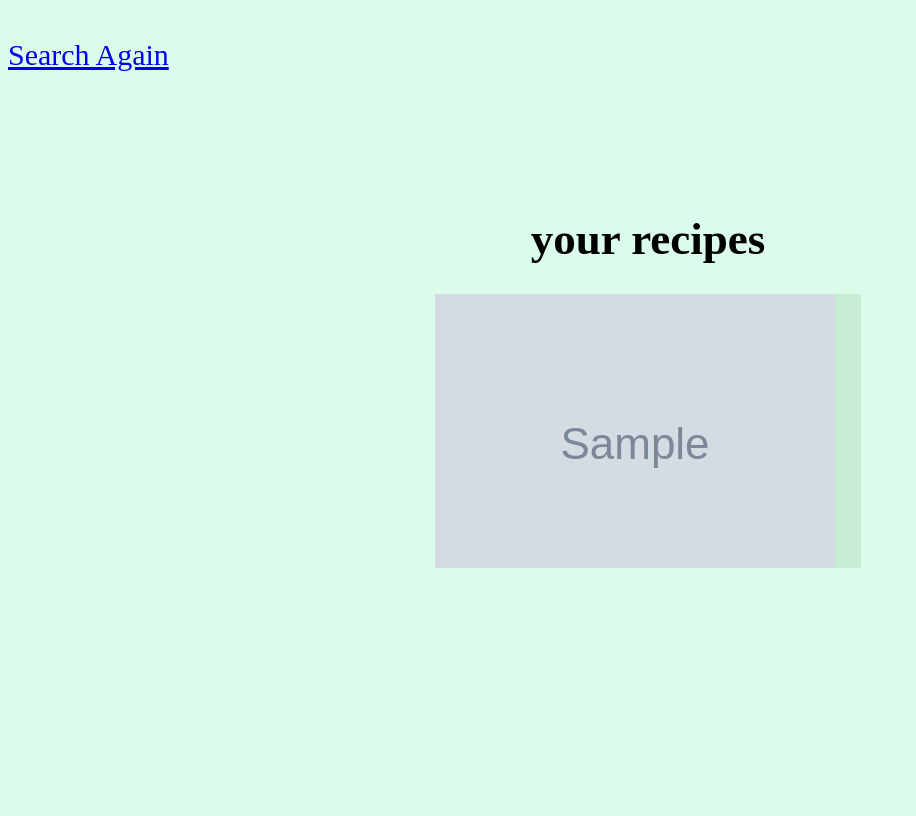
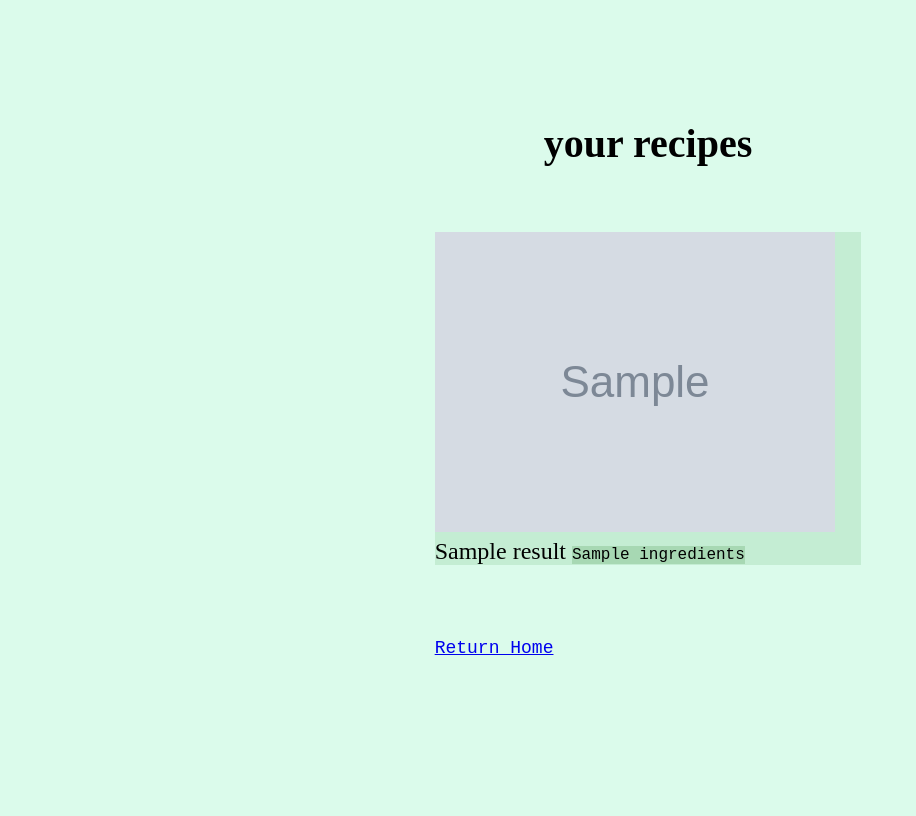
Before and after one commit to warrendlee1/Recipe-Web-App, a Python web app: template templates/recipe.html in a window 1280 px wide. Shown: the whole page, without its empty margins (0-916 px from the left). Run offline with Jinja, Linux system fonts and the light colour scheme; the template is opened without the code that fills it: most values are stand-ins (such as "Sample title", 1, 10 or a date in 2020); grey boxes marked "Sample" are stand-in pictures.

Commit message:
organization

```diff
--- a/styles/recipe.css
+++ b/styles/recipe.css
@@ -11,6 +11,31 @@ body {
 
 }
 
+#home {
+    font-size: 18px;
+    grid-column: 2;
+    grid-row:3;
+    display: flex;
+    align-items: start;
+    /* justify-content: center; */
+    margin-top: 130px;
+    font-family: 'Courier New', Courier, monospace;
+}
+
+
+
+#title {
+    grid-column: 2;
+    grid-row:1;
+    display: flex;
+    align-items: center;
+    justify-content: center;
+    flex-direction: column;
+    text-align: center;
+    margin-top: 75px;
+    font-size: 40px;
+}
+
 h1{
     margin: 5px;
 }
@@ -21,6 +46,7 @@ h1{
 
 
 .middle {
+    font-size: 30px;
     grid-row: 2;
     grid-column: 2;
     display: flex;
@@ -46,11 +72,13 @@ h1{
 
 #ingredients {
     font-size: 16px;
-    background:rgba(0, 119, 0, 0.1);
+    font-family: 'Courier New', Courier, monospace;
+    background:rgba(2, 94, 2, 0.149);
 }
 
 #search_button {
     justify-content: flex-start;
+    font-family: 'Courier New', Courier, monospace;
     font-size: 12px;
     align-items: flex-start;
     width: 100%;
@@ -58,7 +86,6 @@ h1{
     background-color: rgb(20, 181, 33);
     color: white;
     padding: 0px;
-    font-size: 16px;
     border:none;
 }
 
--- a/templates/form.html
+++ b/templates/form.html
@@ -10,7 +10,7 @@
     <section class = "middle">
         <h1>recipe search</h1>
         <form  method = "post" action = "/recipe">
-            <p id = "subtitle">search for a recipe</p>
+            <p id = "subtitle">find inspiration</p>
             <p><input name = "query"></p>
             <p><input id = "search_button" type = "submit" value = "Search"></p>
             <p class = "footer">©2019 warren lee</p>
--- a/templates/recipe.html
+++ b/templates/recipe.html
@@ -7,17 +7,20 @@
 
 </head>
 <body>
+        <p id ="home"></p>
+    <h1 id = "title" >  your recipes </h1>
     <section class = "middle" id = "recipe_list">
-        <h1>your recipes</h1>
-        <section >
+
+        <section>
         {% for result in results.results %}
-            <p id = "name_dish"><img src = "{{result.thumbnail}}"> {{result.title}}</p>
+            <p id = "name_dish"><img src = "{{result.thumbnail}}"> {{result.title}} <a id = "ingredients">{{result.ingredients}}</a></p>
             <!-- <p id = "ingredients">{{result.ingredients}}</p> -->
         {% endfor%}
         </section>
 
 
     </section>
-    <p id ="home"><a href = "/">Search Again</a></p>
+    <p id = "home"><a href = "/" > Return Home </a></p>
+
 </body>
 </html>
```
